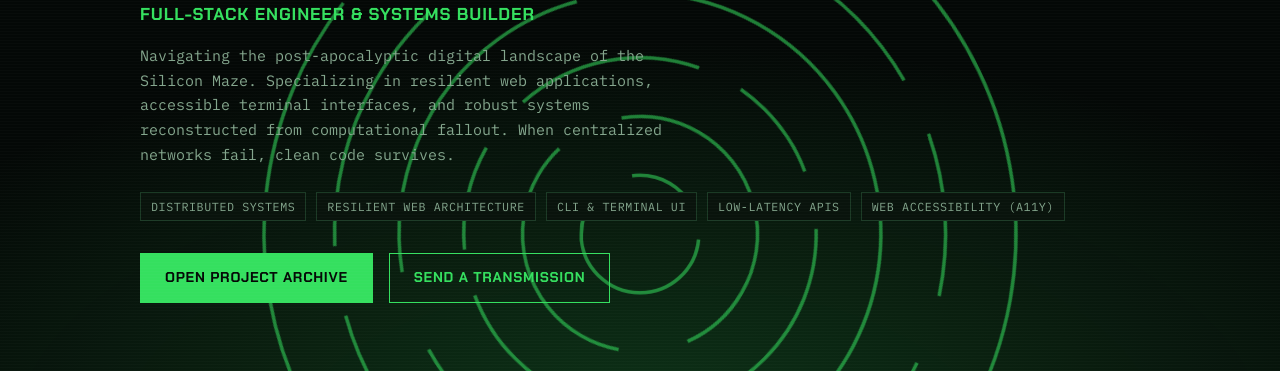
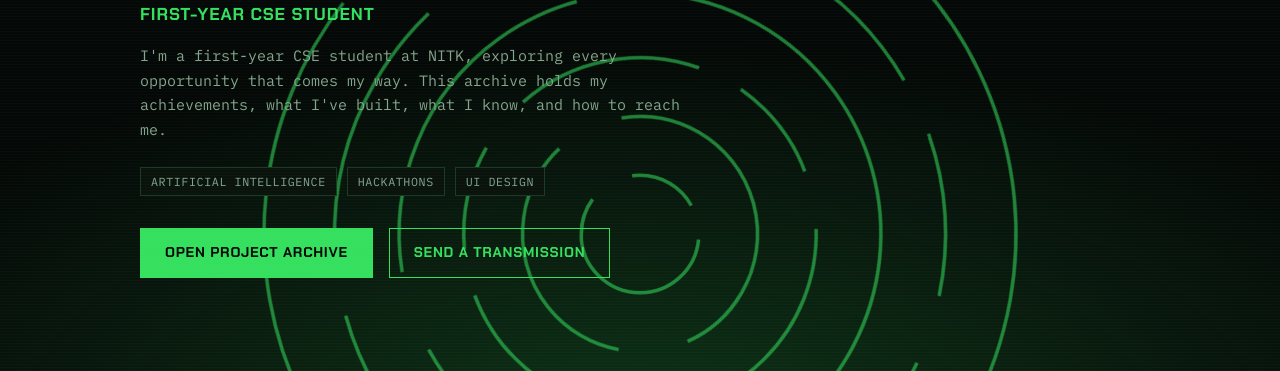
Before and after one commit to aryanatul2008-ship-it/Silicon-maze-last-portfolio, a plain HTML site: page index.html in a window 1280 px wide. Shown: the part 368-739 px from the top of the page. Drawn offline with Linux system fonts and the light colour scheme.

Commit message:
feat(profile): update personal details, NITK intro, and interest tags

```diff
--- a/index.html
+++ b/index.html
@@ -87,18 +87,16 @@
       <h1 id="hero-title" class="hero-name" data-name="Aryan Patil">Aryan Patil</h1>
 
       <!-- 4. Role, intro, interest tags, and action buttons -->
-      <div class="hero-role">FULL-STACK ENGINEER &amp; SYSTEMS BUILDER</div>
+      <div class="hero-role">FIRST-YEAR CSE STUDENT</div>
 
       <p class="hero-intro">
-        Navigating the post-apocalyptic digital landscape of the Silicon Maze. Specializing in resilient web applications, accessible terminal interfaces, and robust systems reconstructed from computational fallout. When centralized networks fail, clean code survives.
+        I'm a first-year CSE student at NITK, exploring every opportunity that comes my way. This archive holds my achievements, what I've built, what I know, and how to reach me.
       </p>
 
       <div class="hero-tags" aria-label="Interests & Capabilities">
-        <span class="tag-pill">DISTRIBUTED SYSTEMS</span>
-        <span class="tag-pill">RESILIENT WEB ARCHITECTURE</span>
-        <span class="tag-pill">CLI &amp; TERMINAL UI</span>
-        <span class="tag-pill">LOW-LATENCY APIS</span>
-        <span class="tag-pill">WEB ACCESSIBILITY (A11Y)</span>
+        <span class="tag-pill">ARTIFICIAL INTELLIGENCE</span>
+        <span class="tag-pill">HACKATHONS</span>
+        <span class="tag-pill">UI DESIGN</span>
       </div>
 
       <div class="hero-actions">
--- a/js/data.js
+++ b/js/data.js
@@ -7,11 +7,11 @@ const PORTFOLIO_DATA = {
   survivor: {
     name: "Aryan Patil",
     callsign: "OPERATOR // V-774",
-    role: "Full-Stack Engineer & Systems Builder",
+    role: "First-year CSE student",
     status: "ACTIVE_SURVIVOR",
-    location: "SECTOR 04 // APOCALYPSE VAULT",
+    location: "NITK // SURVIVOR SECTOR",
     beacon: "ONLINE",
-    bio: "Broadcast intercepted. Rebuilding digital infrastructure from the wreckage of the Silicon Maze fallout. Specializing in resilient web applications, robust distributed interfaces, and low-latency frontend architecture. When networks collapse, clean code survives."
+    bio: "I'm a first-year CSE student at NITK, exploring every opportunity that comes my way. This archive holds my achievements, what I've built, what I know, and how to reach me."
   },
   systemStats: {
     nodeId: "ARCHIVE-NODE-09",
```
